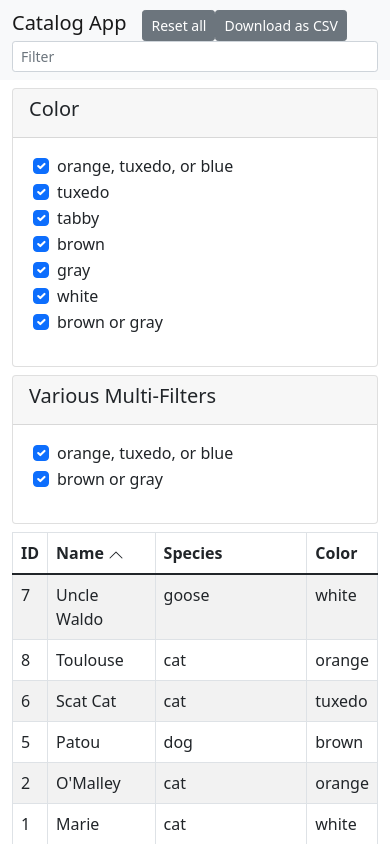
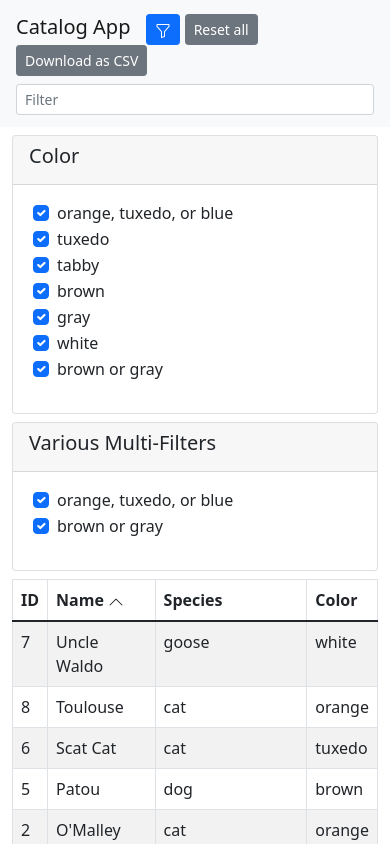
Before and after one commit to neapsix/catalog-app, a React (Create React App) app: page / in a window 390 px wide. Shown: the top 844 px of the page. Built offline with nearby package versions, Linux system fonts and the light colour scheme.

Commit message:
Add collapse filters button, make table responsive

```diff
--- a/src/components/App.js
+++ b/src/components/App.js
@@ -29,6 +29,7 @@ class AppContainer extends React.Component {
         this.handleExcludes = this.handleExcludes.bind(this)
         this.handleIncludeString = this.handleIncludeString.bind(this)
         this.handleSortColumn = this.handleSortColumn.bind(this)
+        this.handleFilterCollapse = this.handleFilterCollapse.bind(this)
         this.buildFilterJSON = this.buildFilterJSON.bind(this)
         this.explode = this.explode.bind(this)
 
@@ -104,6 +105,10 @@ class AppContainer extends React.Component {
         } else {
             this.setState({ sortColumn: columnKey, sortAscending: true })
         }
+    }
+
+    handleFilterCollapse() {
+        this.setState({ filtersOpen: !this.state.filtersOpen })
     }
 
     getUniqueValues(key) {
@@ -270,19 +275,23 @@ class AppContainer extends React.Component {
                 <Header
                     handleIncludeString={this.handleIncludeString}
                     handleResetAll={this.explode}
+                    filtersOpen={this.state.filtersOpen}
+                    handleFilterCollapse={this.handleFilterCollapse}
                     downloadFilename={'catalog_filtered.csv'}
                     downloadData={sortedAndFilteredData}
                 />
-                <Container fluid="lg" key={this.key}>
+                <Container fluid key={this.key}>
                     <Row>
-                        <Col xs={12} lg={4} xl={3}>
+                        <Collapse in={this.state.filtersOpen}>
+                            <Col xs={12} lg={3} xxl={2}>
                                 <Filters
                                     filtersJSON={filtersJSON}
                                     handleExcludes={this.handleExcludes}
                                     open={this.state.filtersOpen}
                                 />
                             </Col>
-                        <Col xs={12} lg={8} xl={9}>
+                        </Collapse>
+                        <Col>
                             <CatalogTable
                                 columns={this.props.fields}
                                 data={sortedAndFilteredData}
@@ -476,10 +485,7 @@ class CatalogItemDetailsText extends React.Component {
 
 class Filters extends React.Component {
     render() {
-        return (
-            <Collapse in={this.props.open}>
-                <div>
-                {this.props.filtersJSON.map((object, index) => {
+        return this.props.filtersJSON.map((object, index) => {
             const keyString = Object.keys(object)[0]
             return (
                 <FilterCard
@@ -489,12 +495,8 @@ class Filters extends React.Component {
                     handleExcludes={this.props.handleExcludes}
                 />
             )
-                })}
-                </div>
-            </Collapse>
-        )
+        })
     }
-
 }
 
 class FilterCard extends React.Component {
--- a/src/components/Header.js
+++ b/src/components/Header.js
@@ -1,18 +1,46 @@
-import 'bootstrap/dist/css/bootstrap.min.css';
+import 'bootstrap/dist/css/bootstrap.min.css'
 import './Header.css'
 import React from 'react'
-import { Navbar, Container, Col, Button } from 'react-bootstrap';
-import DownloadCSVButton from './DownloadCSVButton';
+import { Navbar, Container, Col, Button, ToggleButton } from 'react-bootstrap'
+import DownloadCSVButton from './DownloadCSVButton'
 import FilterFormField from './FilterFormField'
 
 class Header extends React.Component {
+    // From bootstrap-icons: funnel
+    filterIcon() {
+        return (
+            <svg
+                xmlns="http://www.w3.org/2000/svg"
+                width="16"
+                height="16"
+                fill="currentColor"
+                class="bi bi-funnel"
+                viewBox="0 0 16 16"
+            >
+                <path d="M1.5 1.5A.5.5 0 0 1 2 1h12a.5.5 0 0 1 .5.5v2a.5.5 0 0 1-.128.334L10 8.692V13.5a.5.5 0 0 1-.342.474l-3 1A.5.5 0 0 1 6 14.5V8.692L1.628 3.834A.5.5 0 0 1 1.5 3.5v-2zm1 .5v1.308l4.372 4.858A.5.5 0 0 1 7 8.5v5.306l2-.666V8.5a.5.5 0 0 1 .128-.334L13.5 3.308V2h-11z" />
+            </svg>
+        )
+    }
+
     render() {
         return (
             <header>
                 <Navbar bg="light" expand="lg" className="App-header">
-                    <Container>
-                        <Col xs={12} lg={8} xl={10}>
+                    <Container fluid>
+                        <Col xs={12} lg={8} xl={10} className="p-1">
                             <Navbar.Brand>Catalog App</Navbar.Brand>
+                            <Navbar.Text>
+                                <ToggleButton
+                                    variant="outline-primary"
+                                    size="sm"
+                                    onClick={this.props.handleFilterCollapse}
+                                    type="checkbox"
+                                    checked={this.props.filtersOpen}
+                                >
+                                    {this.filterIcon()}
+                                </ToggleButton>
+                            </Navbar.Text>{' '}
+                            <Navbar.Text>
                                 <Button
                                     variant="secondary"
                                     size="sm"
@@ -20,12 +48,15 @@ class Header extends React.Component {
                                 >
                                     Reset all
                                 </Button>
+                            </Navbar.Text>{' '}
+                            <Navbar.Text>
                                 <DownloadCSVButton
                                     filename={this.props.downloadFilename}
                                     data={this.props.downloadData}
                                 />
+                            </Navbar.Text>
                         </Col>
-                        <Col>
+                        <Col className="p-1">
                             <FilterFormField
                                 callback={this.props.handleIncludeString}
                             />
@@ -37,4 +68,4 @@ class Header extends React.Component {
     }
 }
 
-export default Header;
+export default Header
```
Lines whose indentation alone changed are shown as unchanged.
